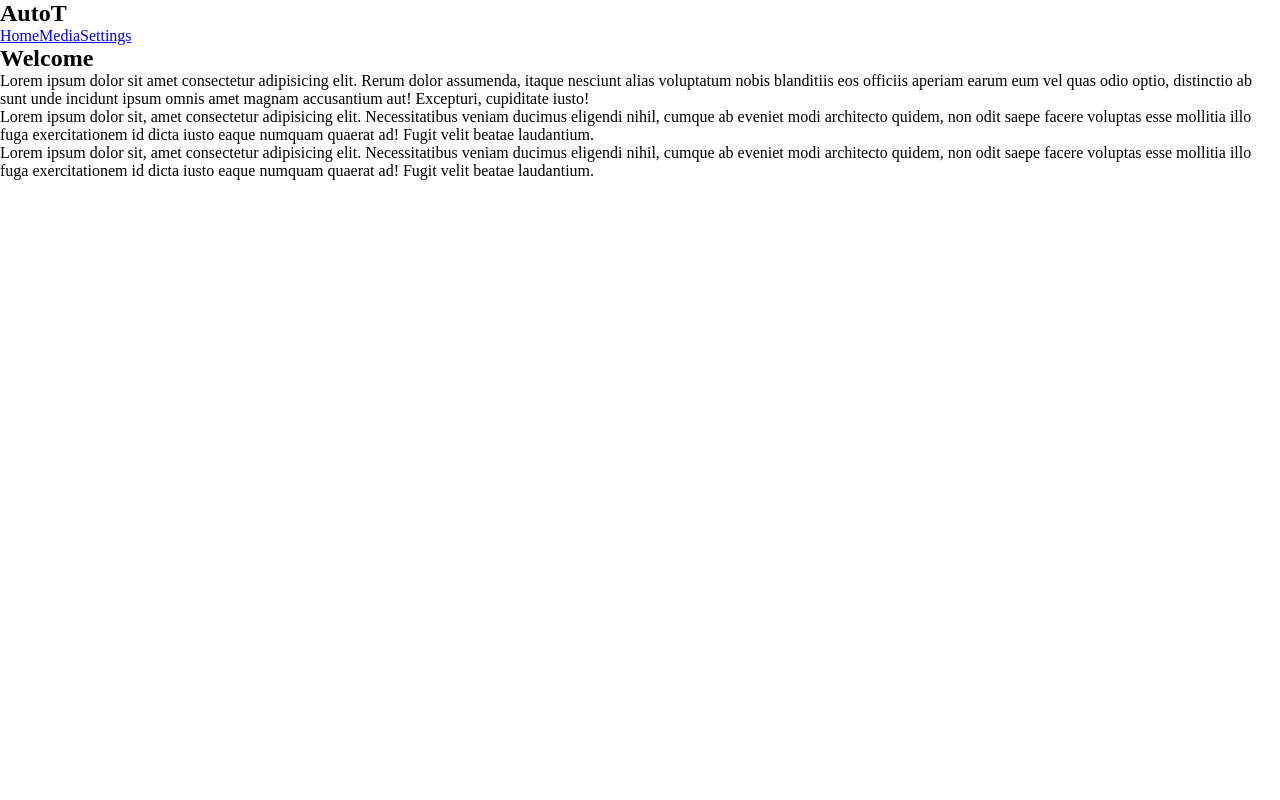
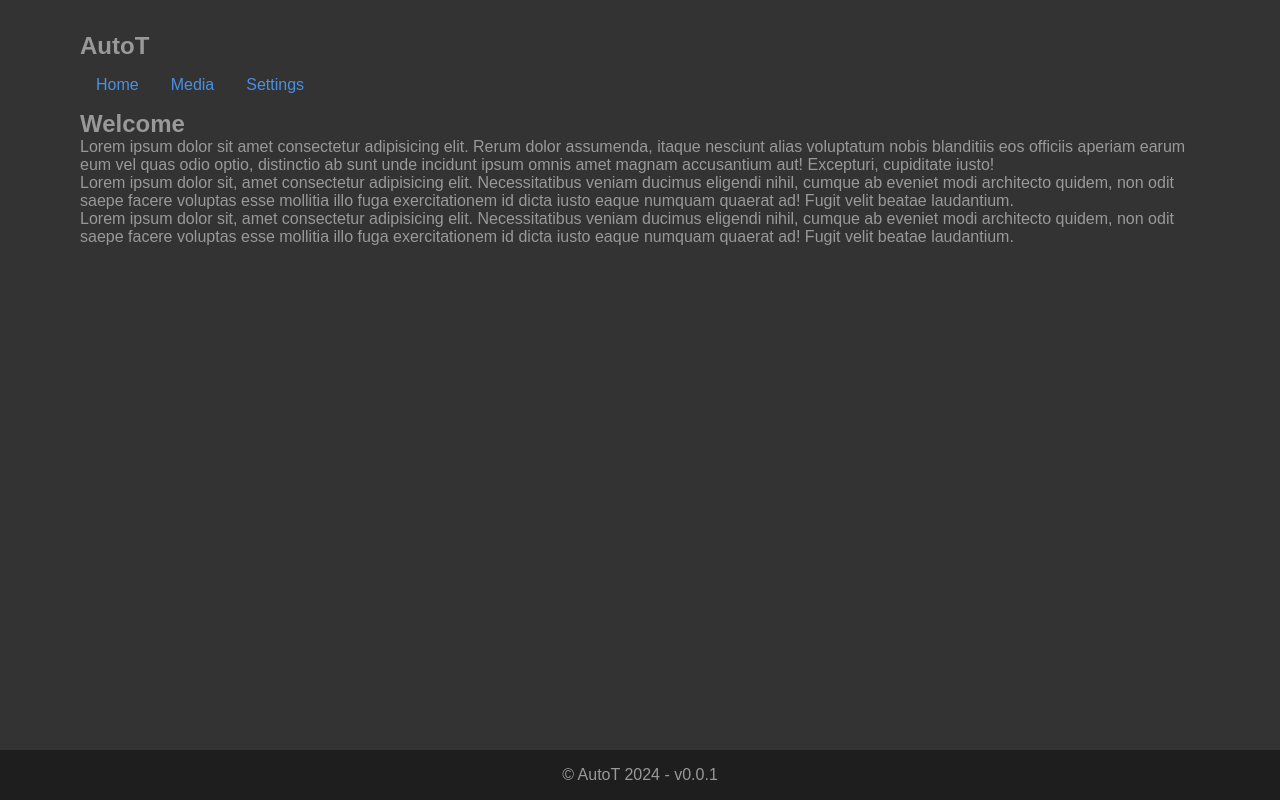
Before and after one commit to auto3t/auto3t, a React (Create React App) app in the folder frontend/: page / in a window 1280 px wide. Built offline with nearby package versions, Linux system fonts and the light colour scheme; the HTML template or start-up script is replaced by a standard one.

Commit message:
some styling

```diff
--- a/frontend/public/index.html
+++ b/frontend/public/index.html
@@ -7,6 +7,11 @@
     <title>AutoT</title>
   </head>
   <body>
-    <div id="root"></div>
+    <div class="main" id="root"></div>
+    <footer>
+      <div class="boxed-content">
+        <p>© AutoT 2024 - v0.0.1</p>
+      </div>
+    </footer>
   </body>
 </html>
--- a/frontend/src/index.css
+++ b/frontend/src/index.css
@@ -2,3 +2,59 @@
   margin: 0;
   padding: 0;
 }
+
+:root {
+  --main-bg: #333333;
+  --main-fg: #999999;
+  --highlight-dark: #1e1e1e;
+  --highlight-light: #4a90e2;
+  --highlight-light-2: #666666;
+  --signal: #ef4b46;
+}
+
+body {
+  background-color: var(--main-bg);
+  color: var(--main-fg);
+  font-family: sans-serif;
+  display: flex;
+  flex-direction: column;
+  min-height: 100vh;
+}
+
+footer {
+  background-color: var(--highlight-dark);
+  padding: 1rem 0;
+  flex-shrink: 0;
+  text-align: center;
+}
+
+a {
+  text-decoration: none;
+  color: var(--highlight-light);
+}
+
+.main {
+  flex-grow: 1;
+  margin: 2rem 5rem;
+}
+
+.boxed-content {
+  max-width: 1200px;
+  margin: auto;
+}
+
+.nav-items {
+  margin: 1rem 0;
+}
+
+.nav-item {
+  padding: 1rem;
+}
+
+.nav-item:hover {
+  background-color: var(--highlight-light-2);
+}
+
+.crumb::after {
+  content: '>';
+}
--- a/frontend/src/layouts/MediaLayout.js
+++ b/frontend/src/layouts/MediaLayout.js
@@ -5,8 +5,10 @@
         <div>
             <h2>Layout</h2>
             <nav>
-                <NavLink to="movie">Movies</NavLink>
-                <NavLink to="tv">TV</NavLink>
+                <div className="nav-items">
+                    <NavLink className='nav-item' to="movie">Movies</NavLink>
+                    <NavLink className='nav-item' to="tv">TV</NavLink>
+                </div>
             </nav>
             <Outlet />
         </div>
--- a/frontend/src/layouts/RootLayout.js
+++ b/frontend/src/layouts/RootLayout.js
@@ -3,19 +3,21 @@
 
 export default function RootLayout() {
   return (
-    <div className="root-layout">
-      <header>
+    <>
+      <header className="boxed-content">
         <nav>
           <h1>AutoT</h1>
-          <NavLink to="/">Home</NavLink>
-          <NavLink to="media">Media</NavLink>
-          <NavLink to="settings">Settings</NavLink>
+          <div className="nav-items">
+            <NavLink className='nav-item' to="/">Home</NavLink>
+            <NavLink className='nav-item' to="media">Media</NavLink>
+            <NavLink className='nav-item' to="settings">Settings</NavLink>
+          </div>
         </nav>
         <Breadcrumbs />
       </header>
-      <main>
+      <main className="boxed-content">
         <Outlet />
       </main>
-    </div>
+    </>
   )
 }
```
